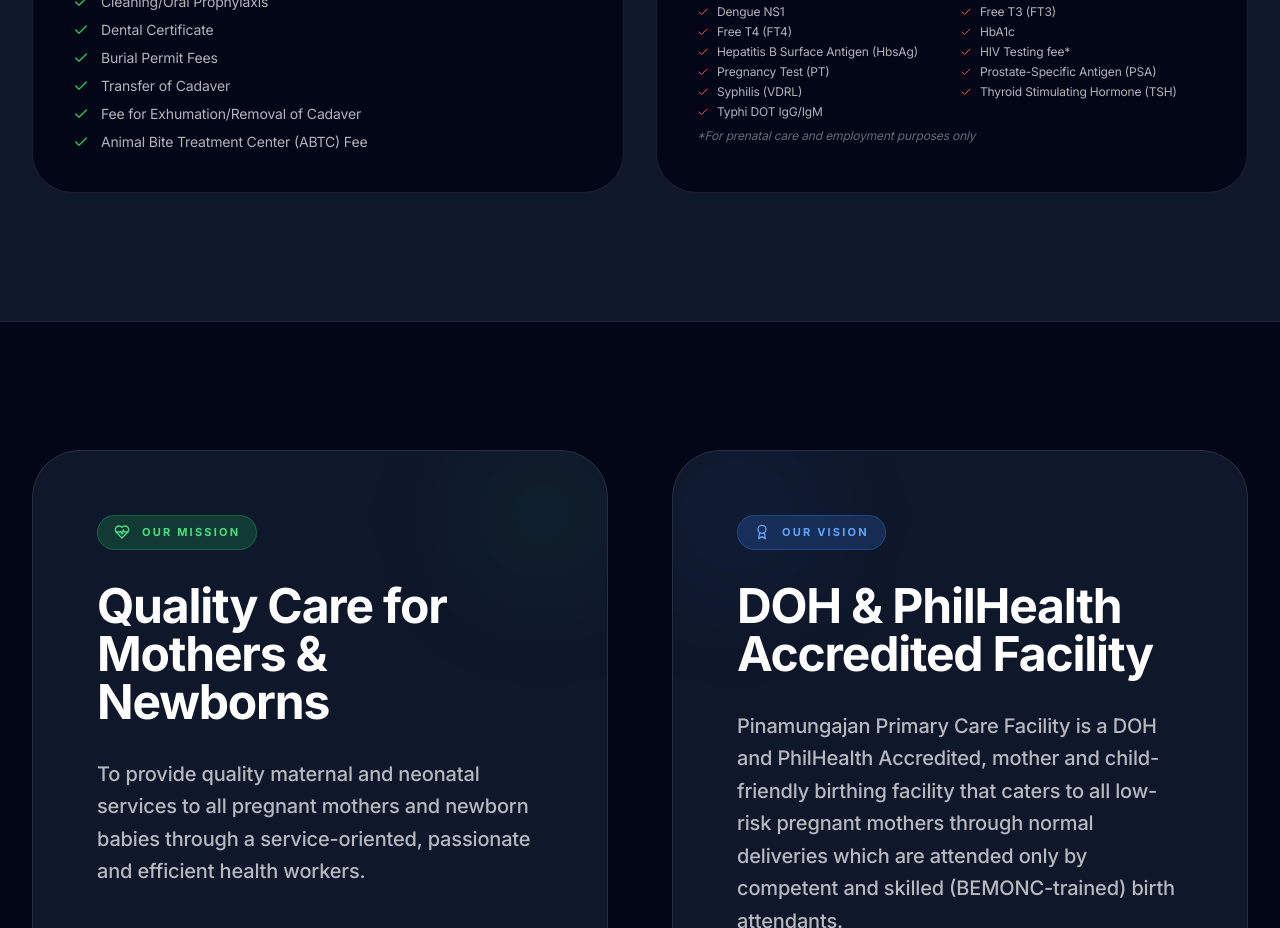
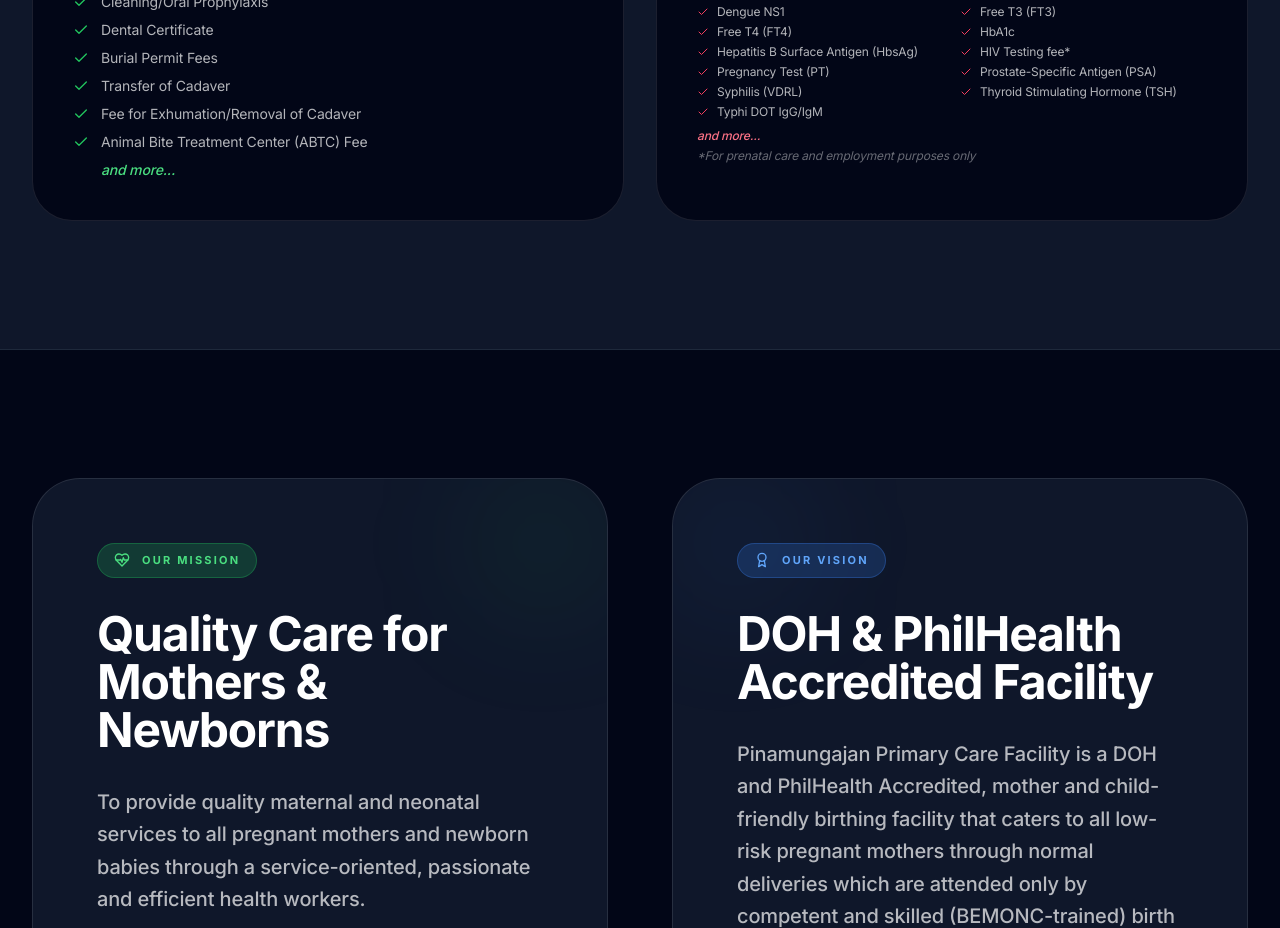
Before and after one commit to pinamungajanrhu/rhupinamungajan, a React (Vite) app in the folder frontend/: page / in a window 1280 px wide. Shown: the part 3160-4088 px from the top of the page. Built offline with nearby package versions, Linux system fonts and the light colour scheme.

Commit message:
feat: add 'and more...' to both Medical and Laboratory services sections

```diff
--- a/frontend/src/pages/Landing.jsx
+++ b/frontend/src/pages/Landing.jsx
@@ -469,6 +469,9 @@ const Landing = () => {
                     <span>{item}</span>
                   </li>
                 ))}
+                <li className="flex items-start gap-3 text-primary-400 text-sm font-medium italic mt-2">
+                  <span className="ml-7">and more...</span>
+                </li>
               </ul>
             </motion.div>
 
@@ -553,7 +556,8 @@ const Landing = () => {
                     </li>
                   ))}
                 </div>
-                <p className="text-white/40 text-xs mt-2 italic">*For prenatal care and employment purposes only</p>
+                <p className="text-rose-400 text-xs mt-2 font-medium italic">and more...</p>
+                <p className="text-white/40 text-xs mt-1 italic">*For prenatal care and employment purposes only</p>
               </div>
             </motion.div>
           </div>
```
